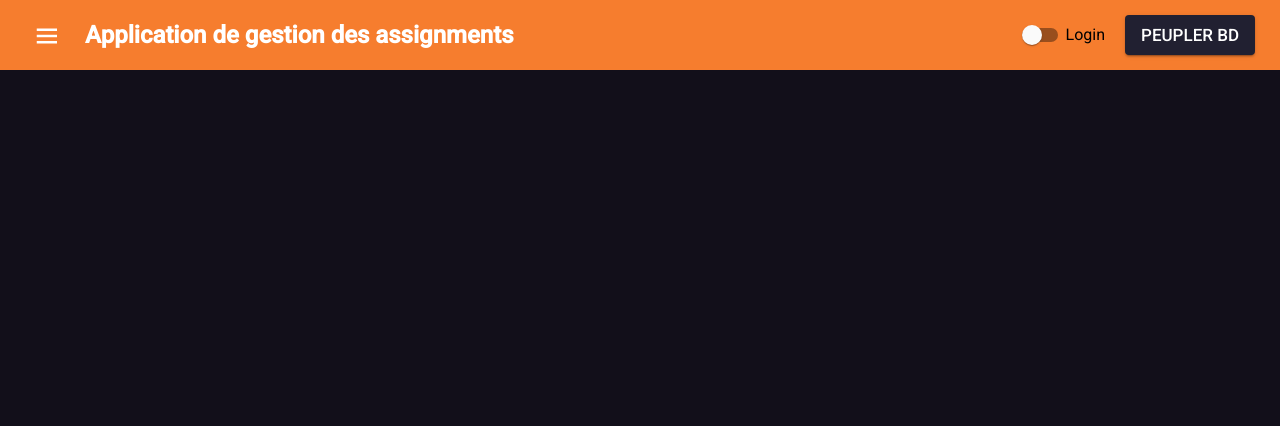
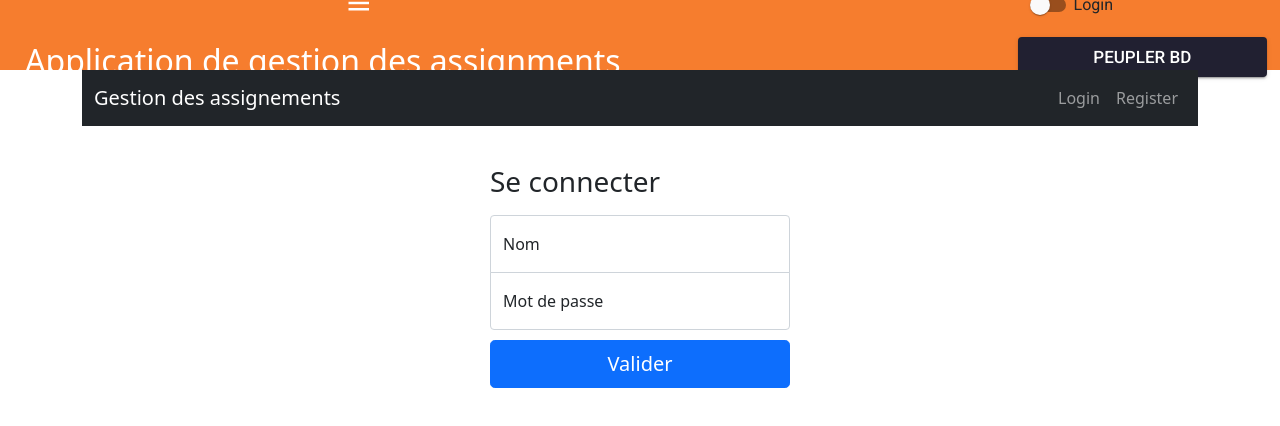
Before and after one commit to MorganeU/MiniProjetAssignments_Web, an Angular app: page /login in a window 1280 px wide. Before the commit this address led to /. Shown: the top 426 px of the page. Built offline with nearby package versions, Linux system fonts and the light colour scheme.

Commit message:
Login,register

```diff
--- /dev/null
+++ b/src/app/login/login.component.css
@@ -0,0 +1,39 @@
+html,
+body {
+  height: 100%;
+}
+
+body {
+  display: flex;
+  align-items: center;
+  padding-top: 40px;
+  padding-bottom: 40px;
+  background-color: #f5f5f5;
+}
+
+.form-signin {
+  width: 100%;
+  max-width: 330px;
+  padding: 15px;
+  margin: auto;
+}
+
+.form-signin .checkbox {
+  font-weight: 400;
+}
+
+.form-signin .form-floating:focus-within {
+  z-index: 2;
+}
+
+.form-signin input[type="email"] {
+  margin-bottom: -1px;
+  border-bottom-right-radius: 0;
+  border-bottom-left-radius: 0;
+}
+
+.form-signin input[type="password"] {
+  margin-bottom: 10px;
+  border-top-left-radius: 0;
+  border-top-right-radius: 0;
+}
--- /dev/null
+++ b/src/app/login/login.component.html
@@ -0,0 +1,34 @@
+<link href="https://cdn.jsdelivr.net/npm/bootstrap@5.1.3/dist/css/bootstrap.min.css" rel="stylesheet"
+integrity="sha384-1BmE4kWBq78iYhFldvKuhfTAU6auU8tT94WrHftjDbrCEXSU1oBoqyl2QvZ6jIW3" crossorigin="anonymous">
+
+<nav class="navbar navbar-expand-md navbar-dark bg-dark mb-4">
+    <div class="container-fluid">
+      <a class="navbar-brand" href="#">Gestion des assignements</a>
+      <div>
+        <ul class="navbar-nav me-auto mb-2 mb-md-0">
+          <li class="nav-item">
+            <a class="nav-link" aria-current="page" href="/login">Login</a>
+          </li>
+          <li class="nav-item">
+            <a class="nav-link" aria-current="page" href="/register">Register</a>
+          </li>
+        </ul>
+      </div>
+    </div>
+  </nav>
+
+<main class="form-signin">
+    <form>
+      <h1 class="h3 mb-3 fw-normal">Se connecter</h1>
+
+      <div class="form-floating">
+        <input type="email" class="form-control" id="floatingInput" placeholder="name@example.com">
+        <label for="floatingInput">Nom</label>
+      </div>
+      <div class="form-floating">
+        <input type="password" class="form-control" id="floatingPassword" placeholder="Password">
+        <label for="floatingPassword">Mot de passe</label>
+      </div>
+      <button class="w-100 btn btn-lg btn-primary" type="submit">Valider</button>
+
+    </form>
--- /dev/null
+++ b/src/app/login/login.component.ts
@@ -0,0 +1,15 @@
+import { Component, OnInit } from '@angular/core';
+
+@Component({
+  selector: 'app-login',
+  templateUrl: './login.component.html',
+  styleUrls: ['./login.component.css']
+})
+export class LoginComponent implements OnInit {
+
+  constructor() { }
+
+  ngOnInit(): void {
+  }
+
+}
--- /dev/null
+++ b/src/app/register/register.component.html
@@ -0,0 +1,8 @@
+<form [formGroup]="form">
+    <h1 class="h3 mb-3 fw-normal">Inscription</h1>
+
+    <input formControlName="username" class="form-control" placeholder="Nom" required>
+    <input formControlName="password" type="password" class="form-control" placeholder="Password" required>
+
+    <button class="w-100 btn btn-lg btn-primary" type="submit">Valider</button>
+</form>
--- /dev/null
+++ b/src/app/register/register.component.ts
@@ -0,0 +1,21 @@
+import { Component, OnInit } from '@angular/core';
+import { FormBuilder, FormGroup } from '@angular/forms';
+
+@Component({
+  selector: 'app-register',
+  templateUrl: './register.component.html',
+  styleUrls: ['./register.component.css']
+})
+export class RegisterComponent implements OnInit {
+  form: FormGroup;
+
+  constructor(private formBuilder: FormBuilder) { }
+
+  ngOnInit(): void {
+    this.form = this.formBuilder.group({
+      username: '',
+      password:'',
+    });
+  }
+
+}
--- a/tsconfig.json
+++ b/tsconfig.json
@@ -12,6 +12,7 @@
     "noFallthroughCasesInSwitch": true,
     "sourceMap": true,
     "declaration": false,
+    "strictPropertyInitialization": false,
     "downlevelIteration": true,
     "experimentalDecorators": true,
     "moduleResolution": "node",
```
Also changed, not shown: src/app/app.module.ts (+16 -3 lines), src/app/assignments/add-assignment/add-assignment.component.html (+22 -0 lines), src/app/register/register.component.css (added).
